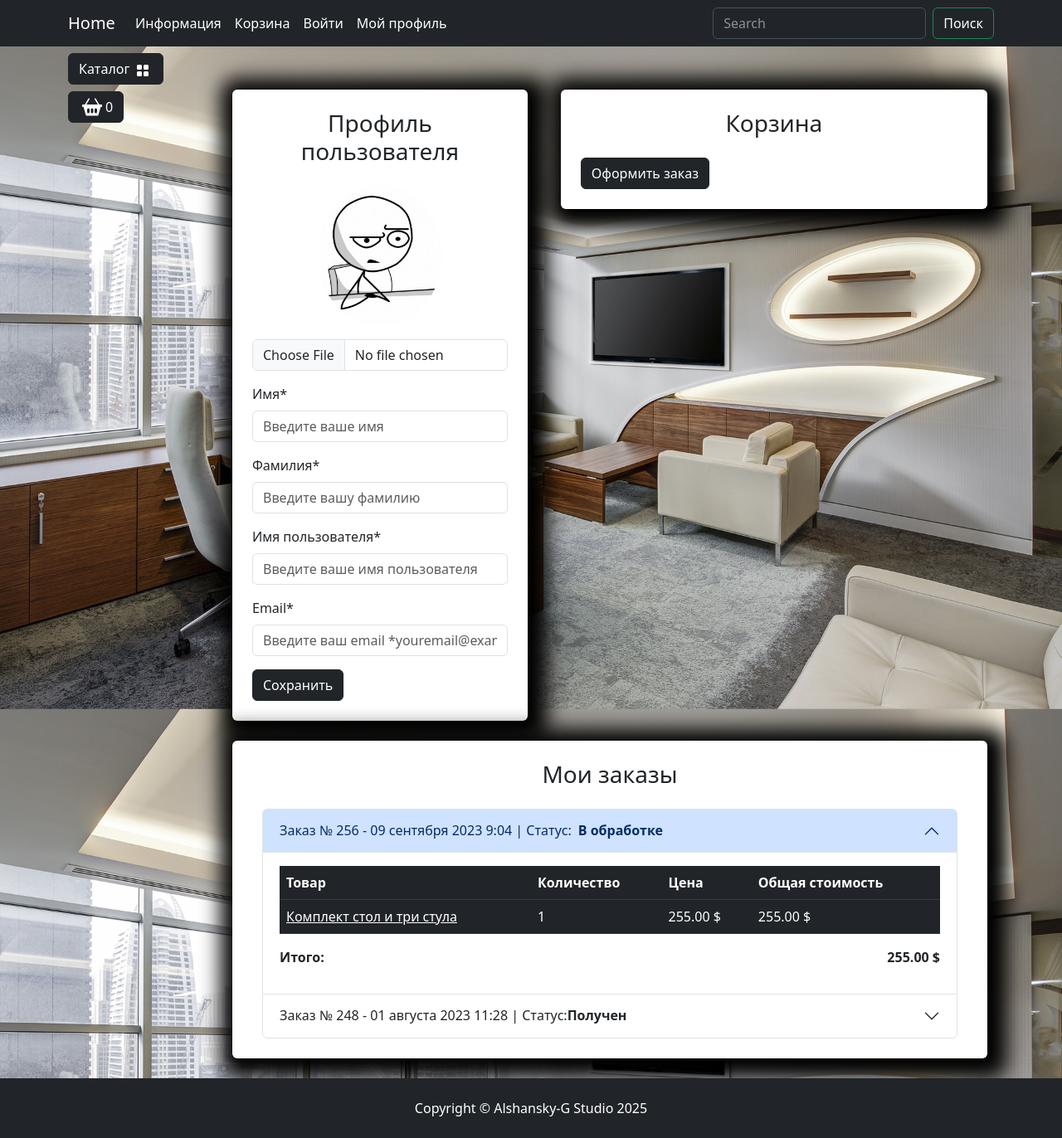
After one commit to alshansky-g/django_shop, a Django app: page /user/profile/ in a window 1280 px wide. The commit adds this page. Shown: the whole page at 83% size. Run offline with Django 5.2, Linux system fonts and the light colour scheme; data comes from the database, SQL or seed files in the repository; some libraries are stand-ins or nearby versions.

Commit message:
add user app, templates for user app

```diff
--- a/app/settings.py
+++ b/app/settings.py
@@ -45,6 +45,7 @@ INSTALLED_APPS = [
     'debug_toolbar',
     'main',
     'goods',
+    'users',
 ]
 
 MIDDLEWARE = [
--- a/app/urls.py
+++ b/app/urls.py
@@ -27,6 +27,7 @@ urlpatterns = [
     path('admin/', admin.site.urls),
     path('', include('main.urls', namespace='main')),
     path('catalog/', include('goods.urls', namespace='catalog')),
+    path('user/', include('users.urls', namespace='user')),
 ]
 
 if settings.DEBUG:
--- a/templates/base.html
+++ b/templates/base.html
@@ -65,7 +65,7 @@
                                 <a class="nav-link text-white" href="carts/cart.html">Корзина</a>
                             </li>
                             <li class="nav-item">
-                                <a class="nav-link text-white" href="users/login.html">Войти</a>
+                                <a class="nav-link text-white" href="{% url "user:login" %}">Войти</a>
                             </li>
                             <li class="nav-item dropdown">
                                 <a class="nav-link dropdown-toggle text-white"
@@ -78,7 +78,7 @@
                                         <a class="dropdown-item text-white" href="carts/cart.html">Корзина</a>
                                     </li>
                                     <li>
-                                        <a class="dropdown-item text-white" href="users/profile.html">Личный кабинет</a>
+                                        <a class="dropdown-item text-white" href="{% url "user:profile" %}">Личный кабинет</a>
                                     </li>
                                     <li>
                                         <a class="dropdown-item text-white" href="{% url 'admin:index' %}">Админ панель</a>
@@ -87,7 +87,7 @@
                                         <hr class="dropdown-divider" />
                                     </li>
                                     <li>
-                                        <a class="dropdown-item text-white" href="#">Выйти</a>
+                                        <a class="dropdown-item text-white" href="{% url "user:logout" %}">Выйти</a>
                                     </li>
                                 </ul>
                             </li>
--- /dev/null
+++ b/users/admin.py
@@ -0,0 +1 @@
+# Register your models here.
--- /dev/null
+++ b/users/apps.py
@@ -0,0 +1,6 @@
+from django.apps import AppConfig
+
+
+class UsersConfig(AppConfig):
+    default_auto_field = 'django.db.models.BigAutoField'
+    name = 'users'
--- /dev/null
+++ b/users/models.py
@@ -0,0 +1 @@
+# Create your models here.
--- /dev/null
+++ b/users/templates/users/profile.html
@@ -0,0 +1,226 @@
+{% extends "base.html" %}
+{% load static %}
+{% block content %}
+    <div class="row">
+        <div class="container mt-5">
+            <div class="row">
+                <!-- Профиль с данными пользователя -->
+                <div class="col-md-5">
+                    <div class=" bg-white p-4 mb-4 mx-2 rounded custom-shadow">
+                        <h3 class="text-center mb-4">Профиль пользователя</h3>
+                        <form>
+                            <div class="row">
+                                <div class="col-md-12 mb-3 text-center">
+                                    <img src="{% static "deps/images/baseavatar.jpg" %}"
+                                         alt="Аватар пользователя"
+                                         class="img-fluid rounded-circle"
+                                         style="max-width: 150px">
+                                    <input type="file" class="form-control mt-3" id="avatar" accept="image/*">
+                                </div>
+                                <div class="col-md-12 mb-3">
+                                    <label for="firstName" class="form-label">Имя*</label>
+                                    <input type="text"
+                                           class="form-control"
+                                           id="firstName"
+                                           placeholder="Введите ваше имя"
+                                           value=""
+                                           required>
+                                </div>
+                                <div class="col-md-12 mb-3">
+                                    <label for="lastName" class="form-label">Фамилия*</label>
+                                    <input type="text"
+                                           class="form-control"
+                                           id="lastName"
+                                           placeholder="Введите вашу фамилию"
+                                           value=""
+                                           required>
+                                </div>
+                                <div class="col-md-12 mb-3">
+                                    <label for="username" class="form-label">Имя пользователя*</label>
+                                    <input type="text"
+                                           class="form-control"
+                                           id="username"
+                                           placeholder="Введите ваше имя пользователя"
+                                           value=""
+                                           required>
+                                </div>
+                                <div class="col-md-12 mb-3">
+                                    <label for="email" class="form-label">Email*</label>
+                                    <input type="email"
+                                           class="form-control"
+                                           id="email"
+                                           placeholder="Введите ваш email *youremail@example.com"
+                                           value=""
+                                           required>
+                                </div>
+                            </div>
+                            <button type="submit" class="btn btn-dark">Сохранить</button>
+                        </form>
+                    </div>
+                </div>
+                <!-- Корзина -->
+                <div class="col-md-7">
+                    <div class=" bg-white p-4 mb-4 mx-2 rounded custom-shadow">
+                        <h3 class="text-center mb-4">Корзина</h3>
+                        <div class="container" id="cart-items-container">
+                            <!-- Разметка корзины -->
+                            {% comment %} <div class="card mb-3 text-bg-light shadow-lg">
+                                <div class="card-header">
+                                    <h5 class="card-title">Товар</h5>
+                                </div>
+                                <ul class="list-group list-group-flush">
+                                    <li class="list-group-item">
+                                        <div class="row text-center">
+                                            <div class="col p-0">
+                                                <div class="input-group">
+                                                    <span class="input-group-btn">
+                                                        <button type="button"
+                                                                class="btn btn-dark btn-sm decrement"
+                                                                data-cart-id=""
+                                                                data-cart-change-url="">-</button>
+                                                    </span>
+                                                    <input type="text" class="form-control number" value="1" readonly>
+                                                    <span class="input-group-btn">
+                                                        <button type="button"
+                                                                class="btn btn-dark btn-sm increment"
+                                                                data-cart-id=""
+                                                                data-cart-change-url="">+</button>
+                                                    </span>
+                                                </div>
+                                            </div>
+                                            <div class="col p-0">
+                                                <p>x 100.00 =</p>
+                                            </div>
+                                            <div class="col p-0">
+                                                <strong>100.00 $</strong>
+                                            </div>
+                                            <div class="col p-0">
+                                                <a href="#" class="remove-from-cart" data-cart-id="">
+                                                    <img class="mx-1"
+                                                         src="{% static "deps/icons/trash3-fill.svg" %}"
+                                                         alt="Catalog Icon"
+                                                         width="16"
+                                                         height="16">
+                                                </a>
+                                            </div>
+                                        </div>
+                                    </li>
+                                </ul>
+                            </div>
+                            <div class="card mb-3 shadow-lg">
+                                <div class="card-footer">
+                                    <p class="float-left">
+                                        Итого <strong>1</strong> товар(а) на сумму
+                                    </p>
+                                    <h4 class="float-left">
+                                        <strong>100.00 $</strong>
+                                    </h4>
+                                </div>
+                            </div> {% endcomment %}
+                            <!-- Закончилась разметка корзины -->
+                        </div>
+                        <a class="btn btn-dark" href="../orders/create_order.html">Оформить заказ</a>
+                    </div>
+                </div>
+                <!-- Оформленные заказы -->
+                <div class="col-md-12">
+                    <div class=" bg-white p-4 mb-4 mx-2 rounded custom-shadow">
+                        <h3 class="text-center mb-4">Мои заказы</h3>
+                        <!-- Разметка заказов -->
+                        <div class="container">
+                            <div class="accordion" id="accordionExample">
+                                <div class="accordion-item">
+                                    <h2 class="accordion-header" id="heading1">
+                                        <button class="accordion-button"
+                                                type="button"
+                                                data-bs-toggle="collapse"
+                                                data-bs-target="#collapse1"
+                                                aria-expanded="false"
+                                                aria-controls="collapse1">
+                                            Заказ № 256 - 09 сентября 2023 9:04 | Статус:<strong class="mx-2">В обработке</strong>
+                                        </button>
+                                    </h2>
+                                    <div id="collapse1"
+                                         class="accordion-collapse collapse show"
+                                         aria-labelledby="heading1"
+                                         data-bs-parent="#accordionExample">
+                                        <div class="accordion-body">
+                                            <table class="table table-dark table-hover">
+                                                <thead>
+                                                    <tr>
+                                                        <th>Товар</th>
+                                                        <th>Количество</th>
+                                                        <th>Цена</th>
+                                                        <th>Общая стоимость</th>
+                                                    </tr>
+                                                </thead>
+                                                <tbody>
+                                                    <tr>
+                                                        <td>
+                                                            <a class="text-white" href="#">Комплект стол и три стула</a>
+                                                        </td>
+                                                        <td>1</td>
+                                                        <td>255.00 $</td>
+                                                        <td>255.00 $</td>
+                                                    </tr>
+                                                </tbody>
+                                            </table>
+                                            <div class="d-flex justify-content-between">
+                                                <p>
+                                                    <strong>Итого:</strong>
+                                                </p>
+                                                <p>
+                                                    <strong>255.00 $</strong>
+                                                </p>
+                                            </div>
+                                        </div>
+                                    </div>
+                                </div>
+                                <div class="accordion-item">
+                                    <h2 class="accordion-header" id="heading2">
+                                        <button class="accordion-button collapsed"
+                                                type="button"
+                                                data-bs-toggle="collapse"
+                                                data-bs-target="#collapse2"
+                                                aria-expanded="false"
+                                                aria-controls="collapse2">
+                                            Заказ № 248 - 01 августа 2023 11:28 | Статус: <strong>Получен</strong>
+                                        </button>
+                                    </h2>
+                                    <div id="collapse2"
+                                         class="accordion-collapse collapse"
+                                         aria-labelledby="heading2"
+                                         data-bs-parent="#accordionExample">
+                                        <div class="accordion-body">
+                                            <table class="table table-dark table-hover">
+                                                <thead>
+                                                    <tr>
+                                                        <th>Товар</th>
+                                                        <th>Количество</th>
+                                                        <th>Цена</th>
+                                                        <th>Общая стоимость</th>
+                                                    </tr>
+                                                </thead>
+                                                <tbody>
+                                                    <tr>
+                                                        <td>
+                                                            <a class="text-white" href="#">Стул офисный</a>
+                                                        </td>
+                                                        <td>2</td>
+                                                        <td>30.00 $</td>
+                                                        <td>60.00 $</td>
+                                                    </tr>
+                                                </tbody>
+                                            </table>
+                                        </div>
+                                    </div>
+                                </div>
+                            </div>
+                        </div>
+                        <!-- Закончилась разметка заказов -->
+                    </div>
+                </div>
+            </div>
+        </div>
+    </div>
+{% endblock content %}
--- /dev/null
+++ b/users/tests.py
@@ -0,0 +1 @@
+# Create your tests here.
--- /dev/null
+++ b/users/urls.py
@@ -0,0 +1,12 @@
+from django.urls import path
+
+from users.views import login, logout, profile, registration
+
+app_name = 'users'
+
+urlpatterns = [
+    path('login/', login, name='login'),
+    path('registration/', registration, name='registration'),
+    path('profile/', profile, name='profile'),
+    path('logout/', logout, name='logout'),
+]
--- /dev/null
+++ b/users/views.py
@@ -0,0 +1,21 @@
+from django.shortcuts import render
+
+
+def login(request):
+    context = {'title': 'Home - Авторизация'}
+    return render(request, 'users/login.html', context)
+
+
+def registration(request):
+    context = {'title': 'Home - Регистрация'}
+    return render(request, 'users/registration.html', context)
+
+
+def profile(request):
+    context = {'title': 'Home - Профиль'}
+    return render(request, 'users/profile.html', context)
+
+
+def logout(request):
+    context = {'title': 'Home - Выйти'}
+    return render(request, '', context)
```
Also changed, not shown: users/templates/users/login.html (added, +63 -0 lines), users/templates/users/registration.html (added, +76 -0 lines), users/__init__.py (added), users/migrations/__init__.py (added).
